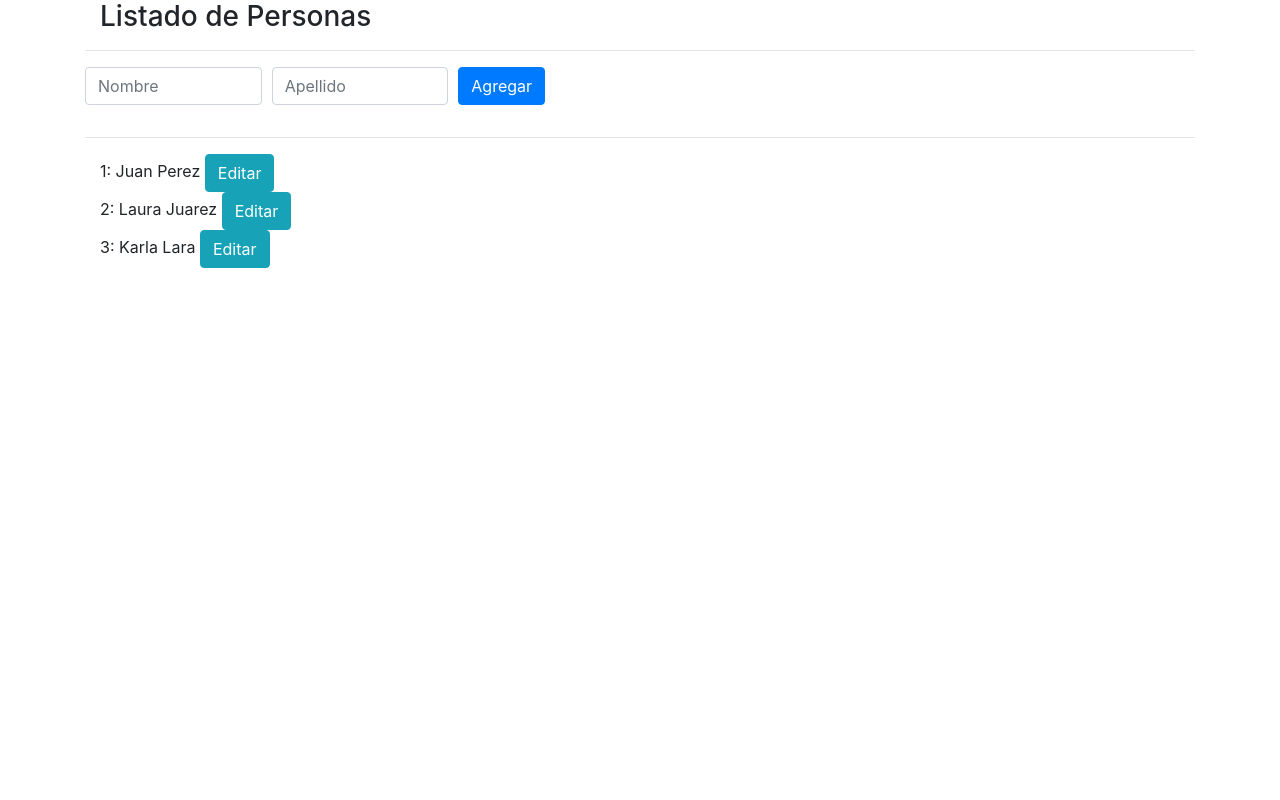
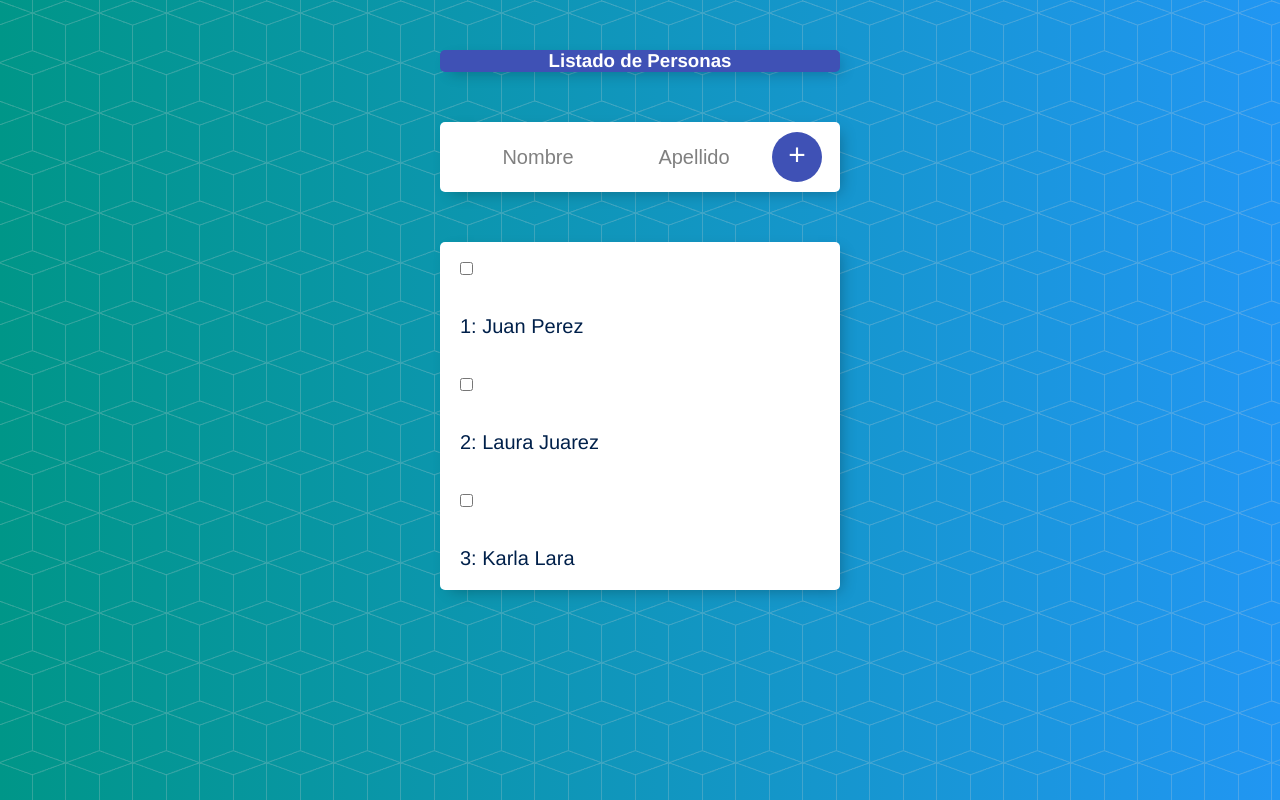
Before and after one commit to jonathanramirezislas/register-list, an Angular app: page / in a window 1280 px wide. Shown: the top 800 px of the page. Built offline with nearby package versions, Linux system fonts and the light colour scheme.

Commit message:
Adding styles

```diff
--- a/angular.json
+++ b/angular.json
@@ -28,13 +28,10 @@
               "src/assets"
             ],
             "styles": [
-              "src/styles.css",
-              "node_modules/bootstrap/dist/css/bootstrap.min.css"
+              "src/styles.css"
             ],
             "scripts": [
-              "node_modules/jquery/dist/jquery.slim.min.js",
-              "node_modules/popper.js/dist/umd/popper.min.js",
-              "node_modules/bootstrap/dist/js/bootstrap.min.js"
+
             ]
           },
           "configurations": {
--- a/src/app/app.component.html
+++ b/src/app/app.component.html
@@ -1,12 +1,14 @@
-<div class="container">
-  <div class="col">
+<div class="box" id="heading">
     <h3>{{ titulo }}</h3>
   </div>
-  <hr />
-  <!-- Getting personacreada from son -->
-  <app-formulario
-  ></app-formulario>
-  <hr />
+
+  <div class="box">
+    <!-- Getting personacreada from son -->
+    <app-formulario
+    ></app-formulario>
+  </div>
+
+<div class="box">
   <!-- Send personas to son -->
   <app-persona
     *ngFor="let personaElemento of personas; let i = index"
--- a/src/app/formulario/formulario.component.html
+++ b/src/app/formulario/formulario.component.html
@@ -1,39 +1,20 @@
-<form class="form-row">
-    <div class="form-group col-md-2">
-      <label for="nombre" class="sr-only">Nombre</label>
-
+<form class="item">
   <input
     type="text"
     name="nombre"
     id="nombre"
     placeholder="Nombre"
     class="form-control"
-        #nombreInputRef
+    [(ngModel)]="nombreInput"
   />
-      <!-- Two way binding
-      [(ngModel)]="nombreInput"
-      -->
-
-    </div>
-    <div class="form-group col-md-2">
-      <label for="apellido" class="sr-only">Apellido</label>
-
   <input
     type="text"
     name="apellido"
     id="apellido"
     placeholder="Apellido"
-        class="form-control"
-        #appellidoInputRef
+    [(ngModel)]="apellidoInput"
   />
-      <!--
-      [(ngModel)]="apellidoInput"
-      -->
-
-    </div>
-    <div class="col">
   <button type="submit" class="btn btn-primary" (click)="agregarPersona()">
-        Agregar
+    +
   </button>
-    </div>
 </form>
--- a/src/app/formulario/formulario.component.ts
+++ b/src/app/formulario/formulario.component.ts
@@ -1,4 +1,10 @@
-import { Component, ElementRef, EventEmitter, Output, ViewChild} from '@angular/core';
+import {
+  Component,
+  ElementRef,
+  EventEmitter,
+  Output,
+  ViewChild,
+} from '@angular/core';
 //import { logggingService } from '../loggingServise.service';
 import { Persona } from '../persona.model';
 import { PersonaService } from '../personas.service';
@@ -7,34 +13,24 @@ import { PersonaService } from '../personas.service';
   selector: 'app-formulario',
   templateUrl: './formulario.component.html',
   styleUrls: ['./formulario.component.css'],
+})
+export class FormularioComponent {
+  nombreInput: string;
+  apellidoInput: string;
 
-})
-export class FormularioComponent  {
-  //emiter to the father
-  //@Output() personaCreada = new EventEmitter<Persona>();
-
-  @ViewChild('nombreInputRef') nombreInput : ElementRef;
-  @ViewChild('appellidoInputRef') apellidoInput : ElementRef;
-
-  constructor(//private logginService:logggingService,
-              private personaService:PersonaService)
-              {
-
-                this.personaService.saludar.subscribe(
-                  (indice:number) =>alert("el indice es "+indice)
-                );
-  }
-  ngOnInit(): void {
+  constructor(private personaService: PersonaService) {
+    this.personaService.saludar.subscribe((indice: number) =>
+      alert('el indice es ' + indice)
+    );
   }
 
+  ngOnInit(): void {}
 
-  agregarPersona(){
-   let persona1 = new Persona(this.nombreInput.nativeElement.value, this.apellidoInput.nativeElement.value);
-   //Como ya se tiene un servicio ya no necesitamos pasarle los datos al padre
-   //this.personaCreada.emit(persona1);
-
-   ///this.logginService.enviarMensajeConsola("Se agrego :"+persona1.nombre+" "+persona1.apellido);
+  agregarPersona() {
+    let persona1 = new Persona(
+      this.nombreInput,
+      this.apellidoInput
+    );
     this.personaService.agregarPersona(persona1);
- }
-
+  }
 }
--- a/src/app/persona/persona.component.html
+++ b/src/app/persona/persona.component.html
@@ -1,18 +1,13 @@
-<div class="container">
-    <div class="row">
-      <div class="col">
+
+      <div class="item">
         <div>
-          {{indice+1}}: {{persona.nombre}} {{persona.apellido}}
-
-          <button
-            type="submit"
-            class="btn btn-info"
+          <input
+            type="checkbox"
             (click)="emitirsaludo()"
           >
-          Editar
-          </button>
+          <p>
+            {{indice+1}}: {{persona.nombre}} {{persona.apellido}}
+          </p>
 
         </div>
       </div>
-    </div>
-  </div>
--- a/src/app/persona/persona.component.ts
+++ b/src/app/persona/persona.component.ts
@@ -1,5 +1,4 @@
 import { Component, Input, OnInit } from '@angular/core';
-import { runInThisContext } from 'vm';
 import { Persona } from '../persona.model';
 import { PersonaService } from '../personas.service';
 
--- a/src/styles.css
+++ b/src/styles.css
@@ -1 +1,89 @@
-/* You can add global styles to this file, and also import other style files */
+html {
+    background-color: #2196F3;
+    min-height: 1000px;
+    font-family: 'helvetica neue';
+    background: url(./assets/bg-pattern.png), #2196F3;
+    background: url(./assets/bg-pattern.png), -webkit-gradient(linear, right top, left top, from(#2196F3), to(#009688));
+    background: url(./assets/bg-pattern.png), linear-gradient(to left, #2196F3, #009688)
+  }
+
+  h1 {
+    color: #fff;
+    padding: 10px;
+  }
+
+  .box {
+    max-width: 400px;
+    margin: 50px auto;
+    background: white;
+    border-radius: 5px;
+    box-shadow: 5px 5px 15px -5px rgba(0, 0, 0, 0.3);
+  }
+
+  #heading {
+    background-color: #3F51B5;
+    text-align: center;
+    color: white;
+  }
+
+  .item {
+    min-height: 70px;
+    display: flex;
+    align-items: center;
+    border-bottom: 1px solid #F1F1F1;
+  }
+
+  .item:last-child {
+    border-bottom: 0;
+  }
+
+
+  input[type="checkbox"] {
+    margin: 20px;
+  }
+
+  p {
+    margin: 0;
+    padding: 20px;
+    font-size: 20px;
+    font-weight: 200;
+    color: #00204a;
+  }
+
+  form {
+    text-align: center;
+    margin-left: 20px;
+  }
+
+  button {
+    min-height: 50px;
+    width: 50px;
+    border-radius: 50%;
+    border-color: transparent;
+    background-color: #3F51B5;
+    color: #fff;
+    font-size: 30px;
+    padding-bottom: 6px;
+    border-width: 0;
+  }
+
+  input[type="text"] {
+    text-align: center;
+    height: 60px;
+    top: 10px;
+    border: none;
+    background: transparent;
+    font-size: 20px;
+    font-weight: 200;
+    width: 40%;
+  }
+
+  input[type="text"]:focus {
+    outline: none;
+    box-shadow: inset 0 -3px 0 0 #3F51B5;
+  }
+
+  ::placeholder {
+    color: grey;
+    opacity: 1;
+  }
```
Also changed, not shown: src/assets/bg-pattern.png (added). Lines whose indentation alone changed are shown as unchanged.
